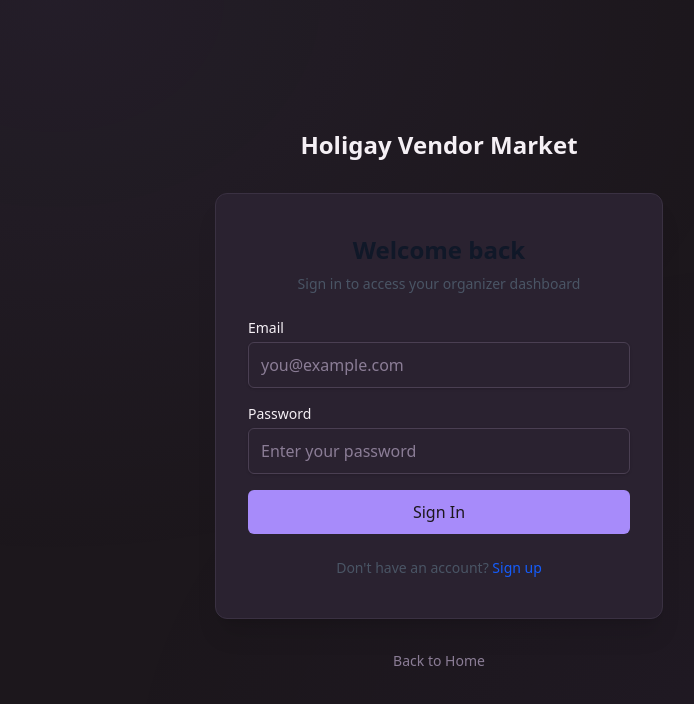
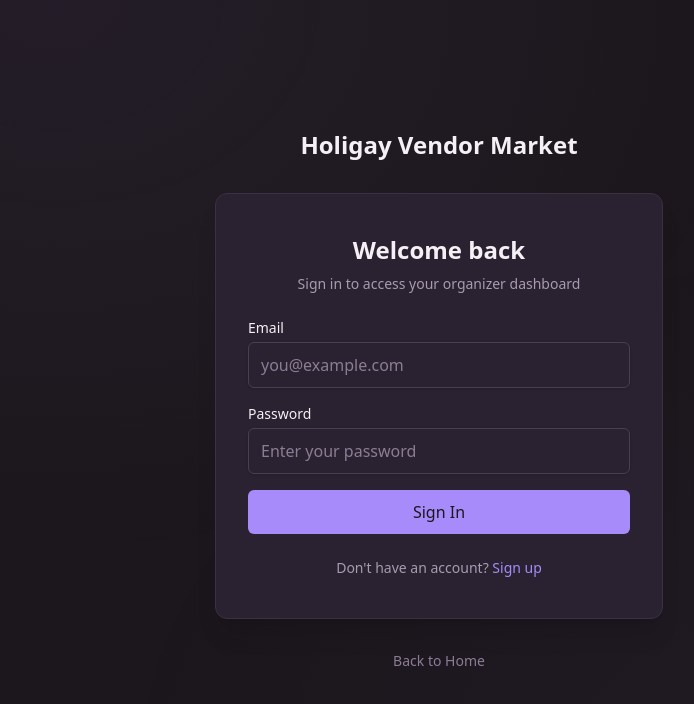
Before and after one commit to Owen-Rose/Holigay-YYC, a Next.js app: page /login in a window 1280 px wide. Shown: the top 704 px of the page, without its empty margins (201-895 px from the left). Built offline with nearby package versions, Linux system fonts and the light colour scheme.

Commit message:
feat(ui): re-skin login page with dark theme tokens [6.4.3]

```diff
--- a/src/app/(auth)/login/page.tsx
+++ b/src/app/(auth)/login/page.tsx
@@ -39,14 +39,14 @@ function LoginContent() {
     <div className="space-y-6">
       {/* Page Header */}
       <div className="text-center">
-        <h1 className="text-2xl font-bold text-gray-900">Welcome back</h1>
-        <p className="mt-2 text-sm text-gray-600">Sign in to access your organizer dashboard</p>
+        <h1 className="text-2xl font-bold text-foreground">Welcome back</h1>
+        <p className="mt-2 text-sm text-muted">Sign in to access your organizer dashboard</p>
       </div>
 
       {/* Error Message */}
       {error && (
-        <div className="rounded-md bg-red-50 p-4">
-          <p className="text-sm text-red-700">{error}</p>
+        <div className="rounded-md bg-red-500/10 p-4">
+          <p className="text-sm text-red-400">{error}</p>
         </div>
       )}
 
@@ -55,8 +55,8 @@ function LoginContent() {
 
       {/* Links */}
       <div className="text-center text-sm">
-        <span className="text-gray-600">Don&apos;t have an account? </span>
-        <Link href="/signup" className="font-medium text-blue-600 hover:text-blue-500">
+        <span className="text-muted">Don&apos;t have an account? </span>
+        <Link href="/signup" className="font-medium text-primary hover:text-primary-hover">
           Sign up
         </Link>
       </div>
@@ -68,13 +68,13 @@ function LoginFallback() {
   return (
     <div className="space-y-6">
       <div className="text-center">
-        <h1 className="text-2xl font-bold text-gray-900">Welcome back</h1>
-        <p className="mt-2 text-sm text-gray-600">Sign in to access your organizer dashboard</p>
+        <h1 className="text-2xl font-bold text-foreground">Welcome back</h1>
+        <p className="mt-2 text-sm text-muted">Sign in to access your organizer dashboard</p>
       </div>
       <div className="animate-pulse space-y-4">
-        <div className="h-10 rounded bg-gray-200" />
-        <div className="h-10 rounded bg-gray-200" />
-        <div className="h-10 rounded bg-gray-200" />
+        <div className="h-10 rounded bg-surface-bright" />
+        <div className="h-10 rounded bg-surface-bright" />
+        <div className="h-10 rounded bg-surface-bright" />
       </div>
     </div>
   );
```
Also changed, not shown: 1 other file (tests, documents, lock files or other folders).
